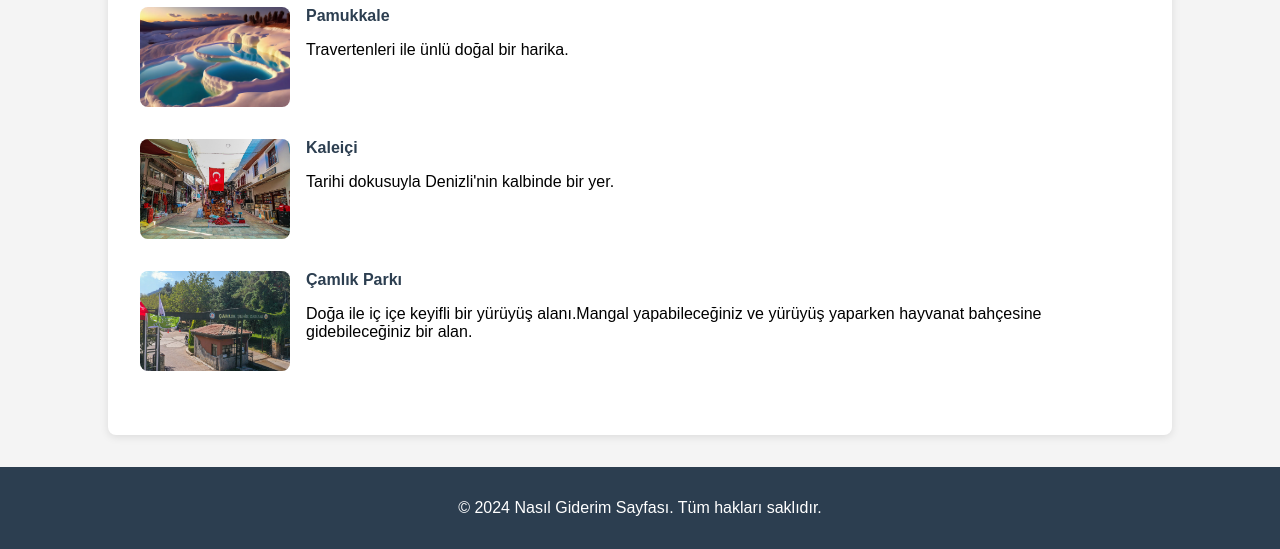
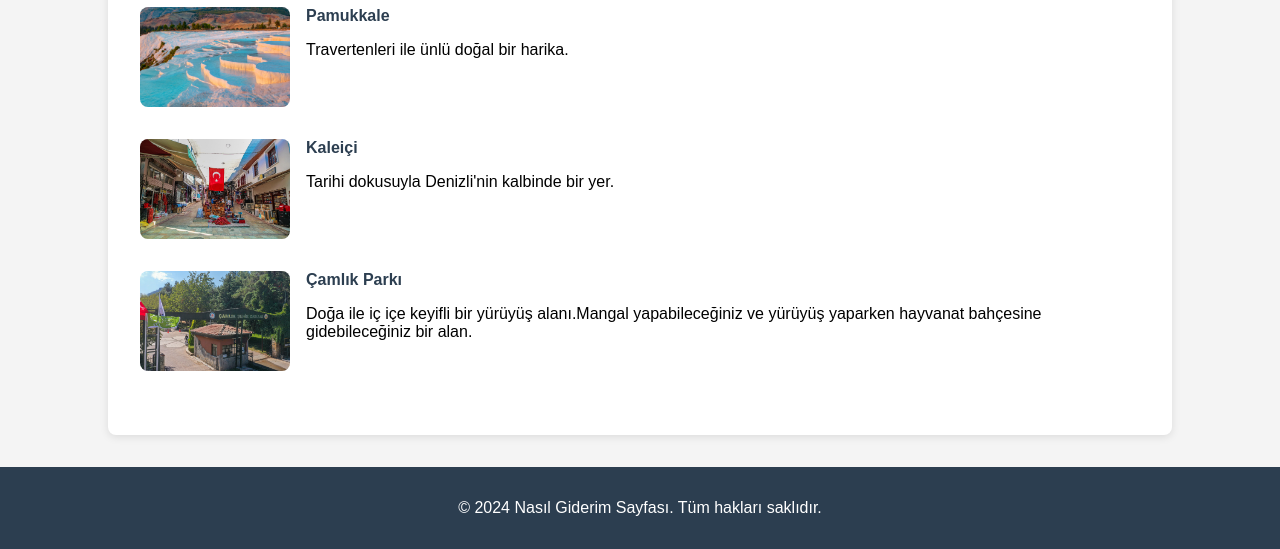
Before and after one commit to Lyhtn/bugiyap, a plain HTML site: page proje dizini/nasilgiderim.html in a window 1280 px wide. Shown: the part 283-832 px from the top of the page. Drawn offline with Linux system fonts and the light colour scheme.

Commit message:
Add files via upload

```diff
--- a/proje dizini/nasilgiderim.html
+++ b/proje dizini/nasilgiderim.html
@@ -79,7 +79,7 @@
     <main>
         <h1>Denizli'de Gezilecek Yerler</h1>
         <div class="destination">
-            <img src="pamukkale_new.jpg.webp" alt="Pamukkale">
+            <img src="pamukkale_new.jpg"Pamukkale">
             <div>
                 <a href="pamukkale.html">Pamukkale</a>
                 <p>Travertenleri ile ünlü doğal bir harika.</p>
```
Also changed, not shown: proje dizini/hakkinda.html (+1 -1 lines), proje dizini/index.html (+1 -1 lines), proje dizini/pamukkale_new.jpg (added).
